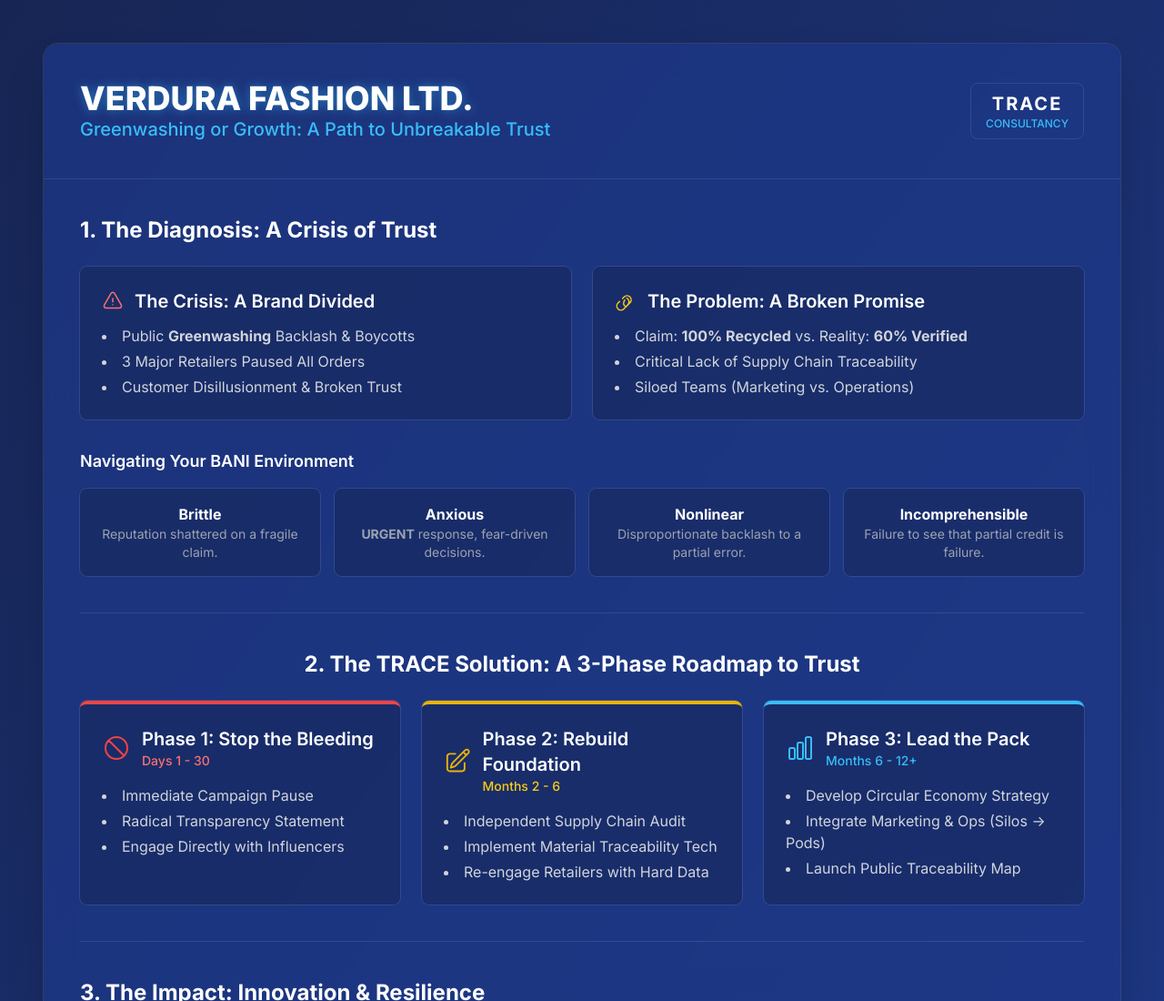
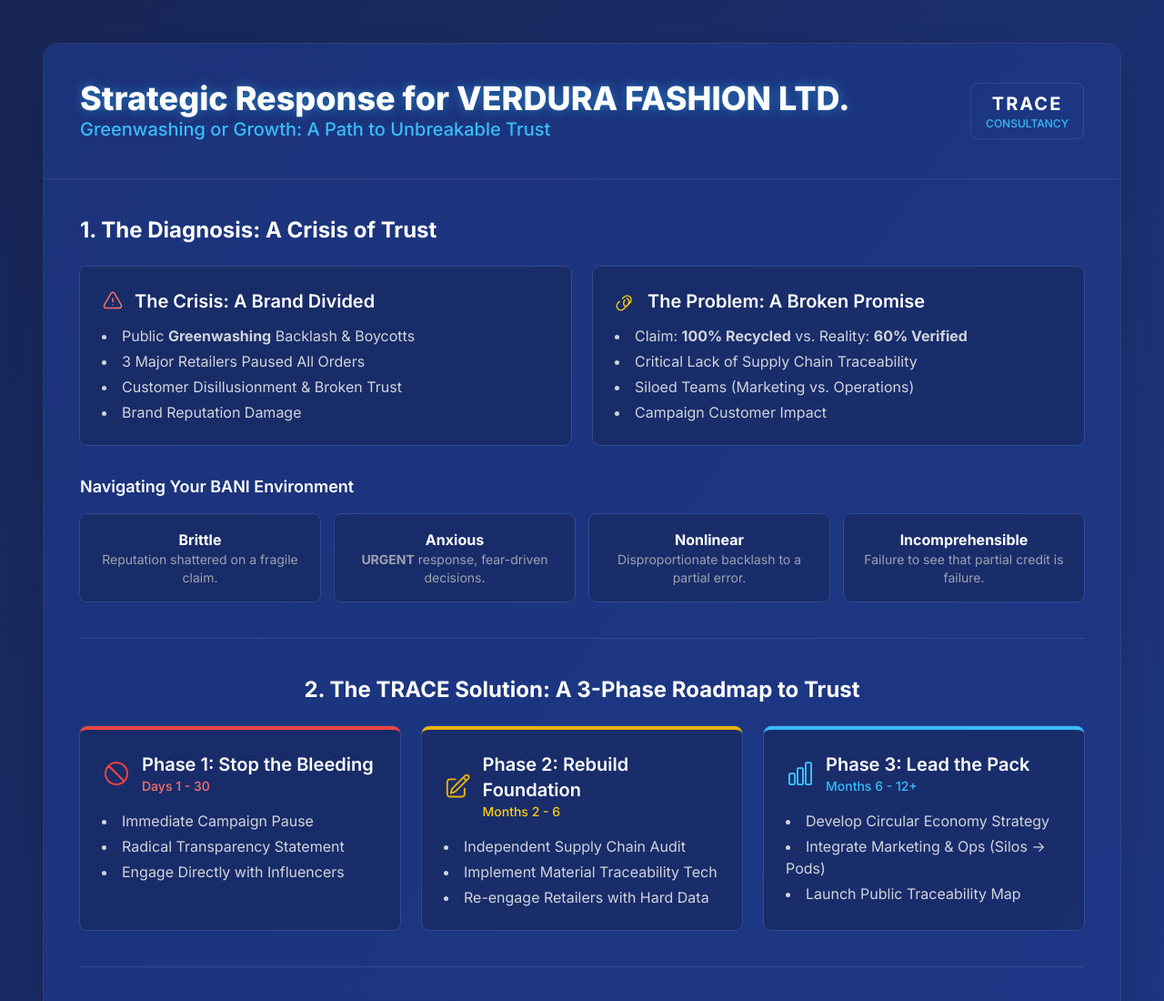
Before and after one commit to code-asp/consultancy, a plain HTML site: page index.html in a window 1280 px wide. Shown: the top 1100 px of the page at 91% size. Drawn offline with nearby package versions, Linux system fonts and the light colour scheme.

```diff
--- a/index.html
+++ b/index.html
@@ -123,7 +123,7 @@
             <header class="p-6 md:p-10 border-b border-white/10 animate-fade-in-up">
                 <div class="flex flex-col sm:flex-row justify-between items-start sm:items-center gap-4">
                     <div>
-                        <h1 class="text-3xl md:text-4xl font-extrabold text-white text-glow">VERDURA FASHION LTD.</h1>
+                        <h1 class="text-3xl md:text-4xl font-extrabold text-white text-glow">Strategic Response for VERDURA FASHION LTD.</h1>
                         <!-- Updated text color -->
                         <p class="text-lg md:text-xl text-brand-accent font-medium">Greenwashing or Growth: A Path to Unbreakable Trust</p>
                     </div>
@@ -155,6 +155,7 @@
                                 <li>Public <strong>Greenwashing</strong> Backlash & Boycotts</li>
                                 <li>3 Major Retailers Paused All Orders</li>
                                 <li>Customer Disillusionment & Broken Trust</li>
+                                <li>Brand Reputation Damage</li>
                             </ul>
                         </div>
 
@@ -170,6 +171,7 @@
                                 <li>Claim: <strong>100% Recycled</strong> vs. Reality: <strong>60% Verified</strong></li>
                                 <li>Critical Lack of Supply Chain Traceability</li>
                                 <li>Siloed Teams (Marketing vs. Operations)</li>
+                                <li>Campaign Customer Impact</li>
                             </ul>
                         </div>
                     </div>
```
